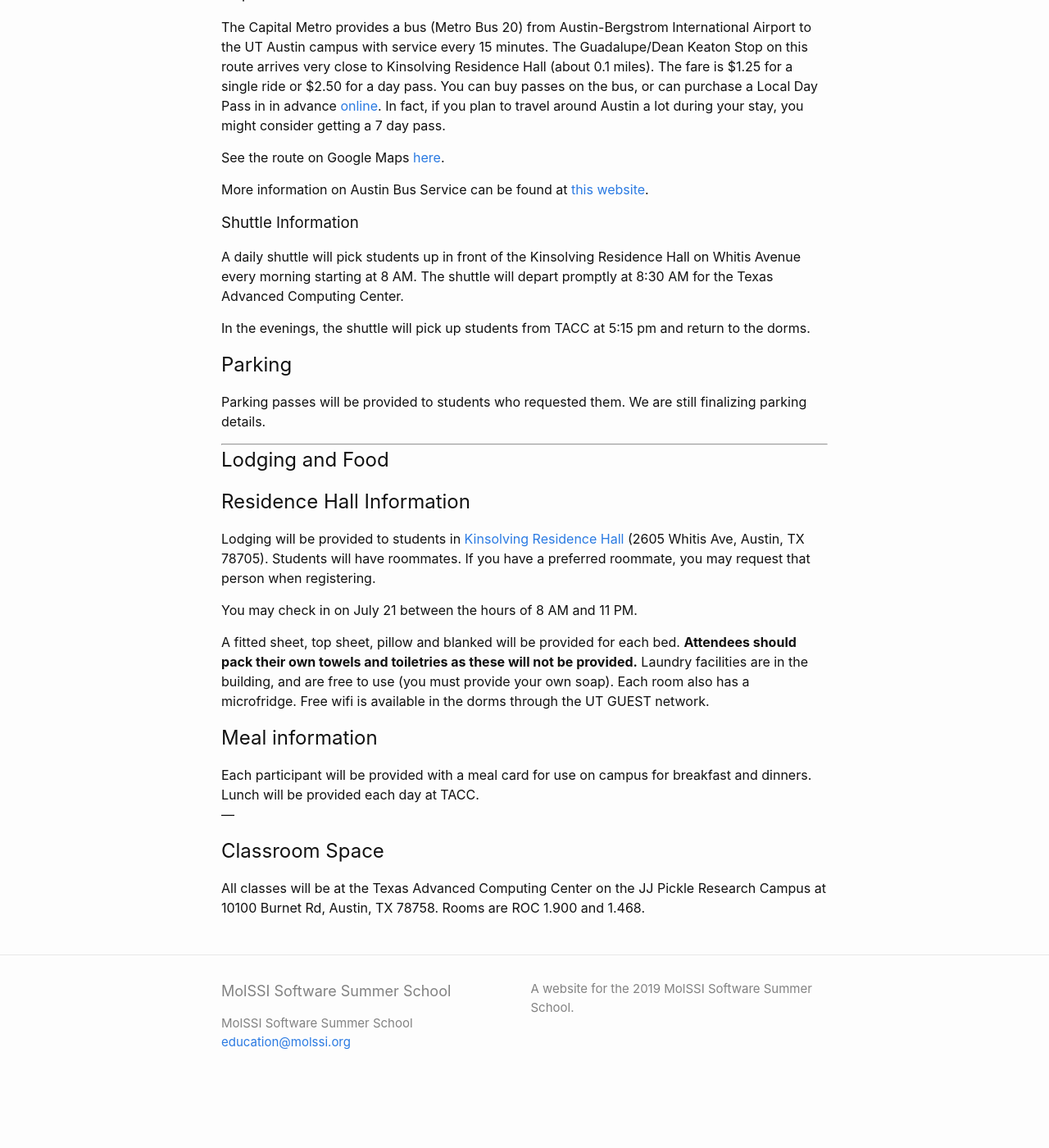
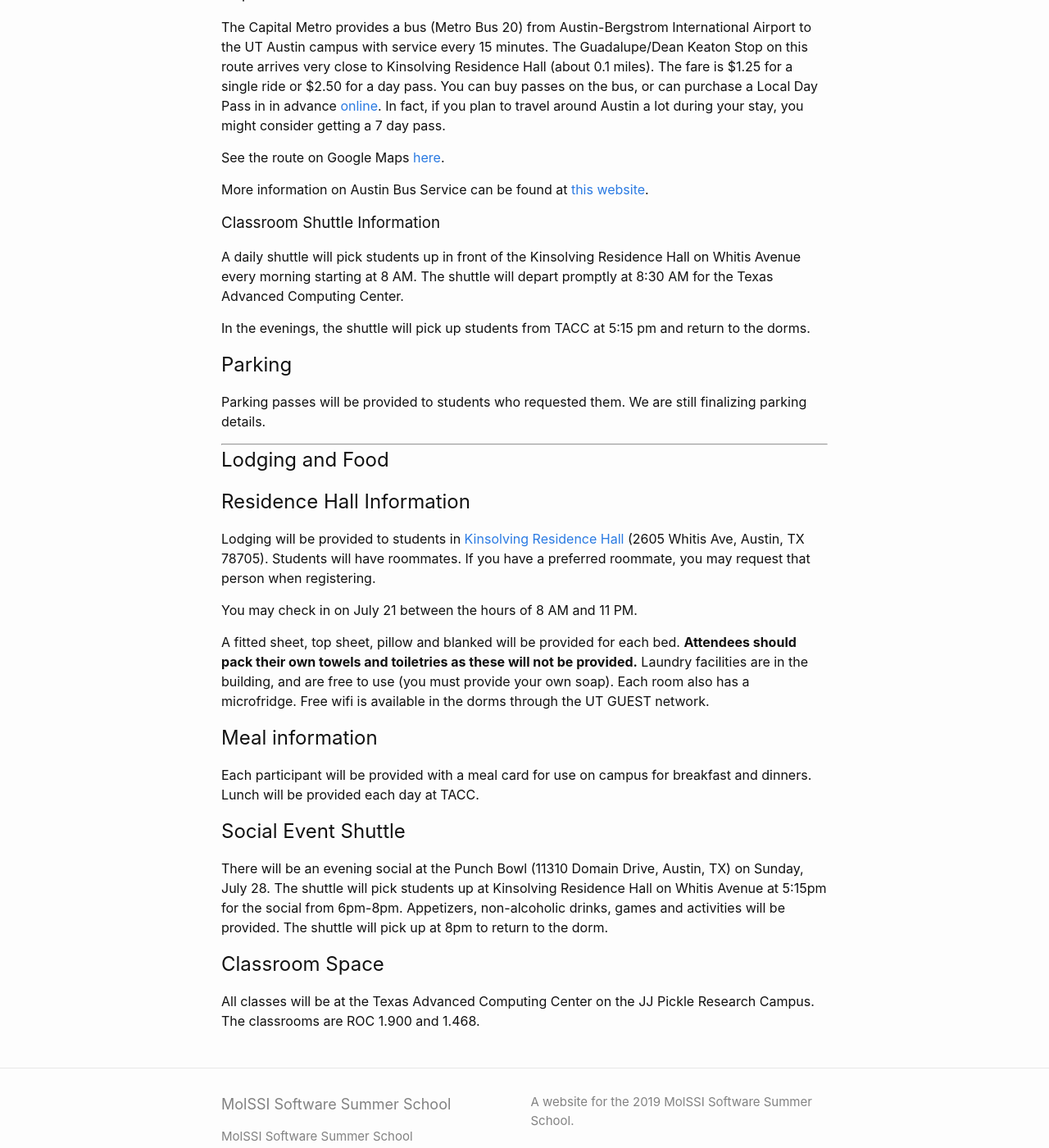
Before and after one commit to MolSSI-Education/2019-software-summer-school-logistics, a Jekyll site: the page built from Logistics.md, in a window 1280 px wide and 1400 px high, scrolled down 230 px. Shown: the whole window at 82% size. Built offline with Jekyll 4.4.1, drawn with Linux system fonts in a browser that asks for light colours; before the commit the page ends 1572 px from its top, so only the background shows below that; some of the changed text lies outside the part shown.

Commit message:
update logistics page

```diff
--- a/Logistics.md
+++ b/Logistics.md
@@ -7,14 +7,14 @@ layout: default
 ---
 ## Transportation
 
-### Airport Shuttle Information
+### Airport Bus Information
 The Capital Metro provides a bus (Metro Bus 20) from Austin-Bergstrom International Airport to the UT Austin campus with service every 15 minutes. The Guadalupe/Dean Keaton Stop on this route arrives very close to Kinsolving Residence Hall (about 0.1 miles). The fare is $1.25 for a single ride or $2.50 for a day pass. You can buy passes on the bus, or can purchase a Local Day Pass in in advance [online](https://marketplace.bytemark.co/marketplace/cmta#event=0c6b57ea-7690-11e3-b180-0ee258328347). In fact, if you plan to travel around Austin a lot during your stay, you might consider getting a 7 day pass.
 
 See the route on Google Maps [here](http://bit.ly/airport-dorm-bus).
 
 More information on Austin Bus Service can be found at [this website](https://www.capmetro.org/).
 
-### Shuttle Information
+### Classroom Shuttle Information
 A daily shuttle will pick students up in front of the Kinsolving Residence Hall on Whitis Avenue every morning starting at 8 AM. The shuttle will depart promptly at 8:30 AM for the Texas Advanced Computing Center.
 
 In the evenings, the shuttle will pick up students from TACC at 5:15 pm and return to the dorms.
@@ -35,7 +35,9 @@ A fitted sheet, top sheet, pillow and blanked will be provided for each bed. <b>
 
 ## Meal information
 Each participant will be provided with a meal card for use on campus for breakfast and dinners. Lunch will be provided each day at TACC.
----
+
+## Social Event Shuttle
+There will be an evening social at the Punch Bowl (11310 Domain Drive, Austin, TX) on Sunday, July 28. The shuttle will pick students up at Kinsolving Residence Hall on Whitis Avenue at 5:15pm for the social from 6pm-8pm. Appetizers, non-alcoholic drinks, games and activities will be provided. The shuttle will pick up at 8pm to return to the dorm.
 
 ## Classroom Space
-All classes will be at the Texas Advanced Computing Center on the JJ Pickle Research Campus at 10100 Burnet Rd, Austin, TX 78758. Rooms are ROC 1.900 and 1.468.
+All classes will be at the Texas Advanced Computing Center on the JJ Pickle Research Campus. The classrooms are ROC 1.900 and 1.468.
```
